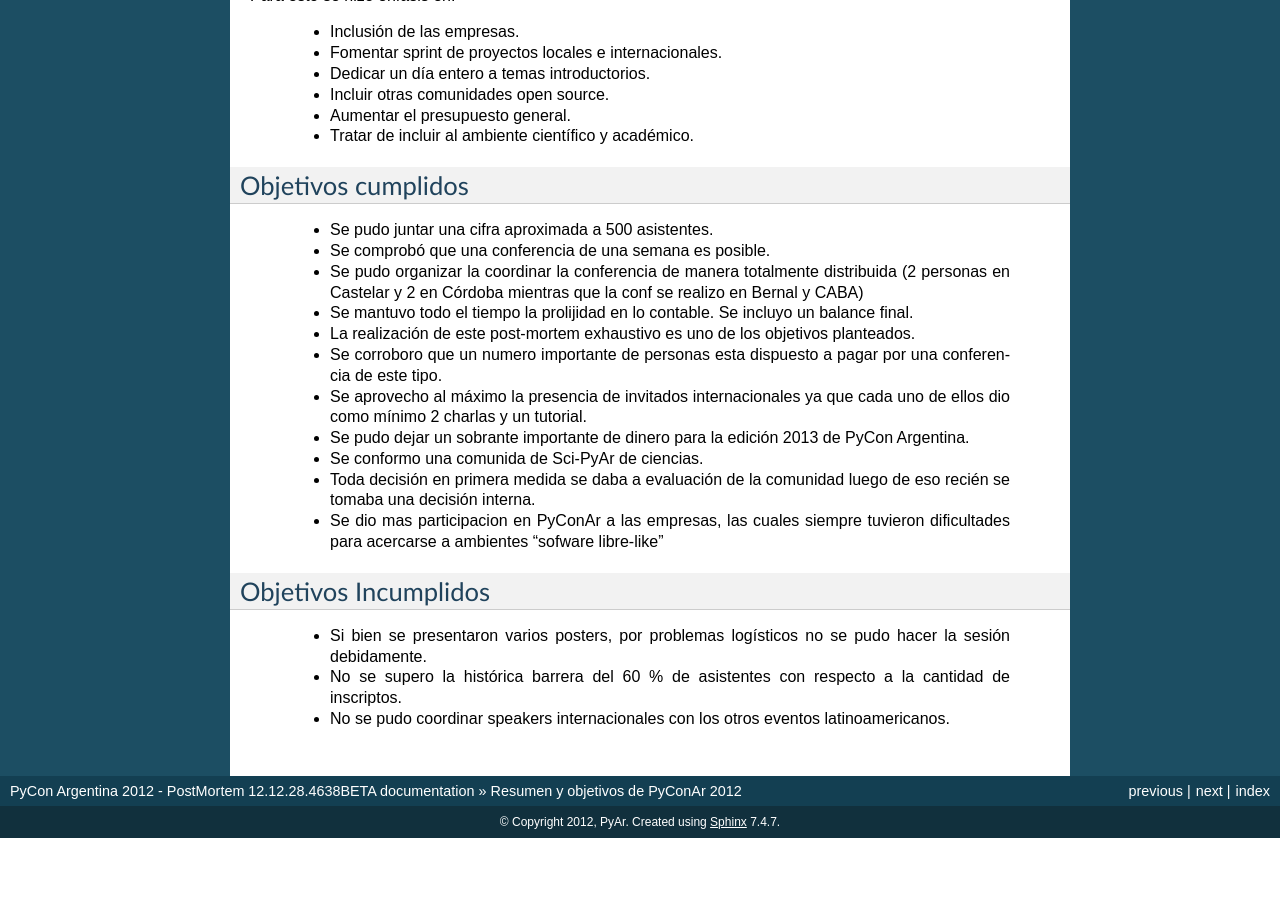
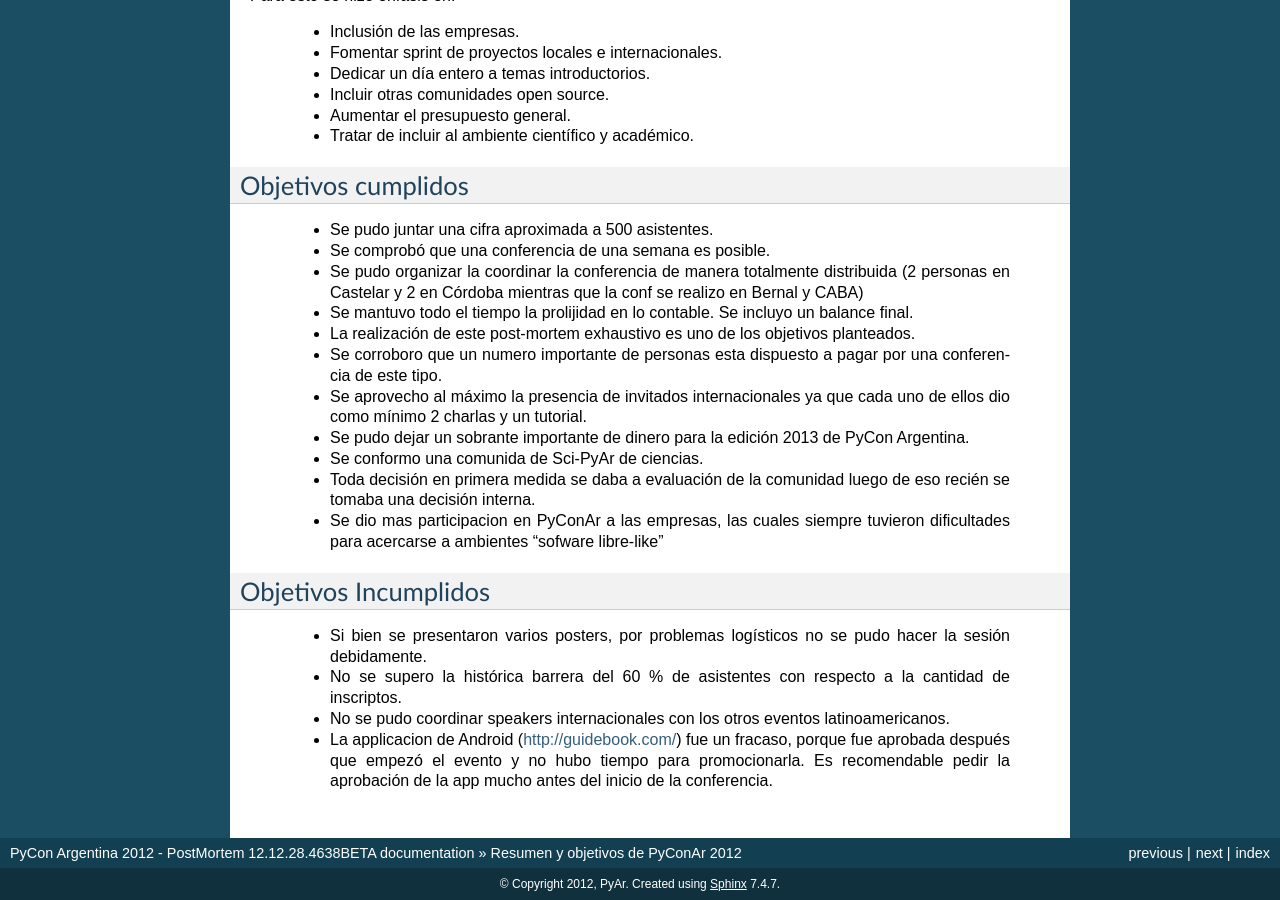
Before and after one commit to leliel12/pyconar20012_postmortem, a Sphinx documentation site: the page built from postmortem/source/objetivos.rst, in a window 1280 px wide and 900 px high, scrolled down 597 px. Built offline with Sphinx 7.4.7, drawn with Linux system fonts in a browser that asks for light colours; before the commit the page ends 1435 px from its top, so only the background shows below that.

Commit message:
agregado objetivo incumplido de guidebook

```diff
--- a/postmortem/source/objetivos.rst
+++ b/postmortem/source/objetivos.rst
@@ -78,3 +78,7 @@ Objetivos Incumplidos
       la cantidad de inscriptos.
     - No se pudo coordinar speakers internacionales con los otros eventos
       latinoamericanos.
+    - La applicacion de Android (http://guidebook.com/) fue un fracaso, porque
+      fue aprobada después que empezó el evento y no hubo tiempo para
+      promocionarla. Es recomendable pedir la aprobación de la  app mucho antes
+      del inicio de la conferencia.
```
